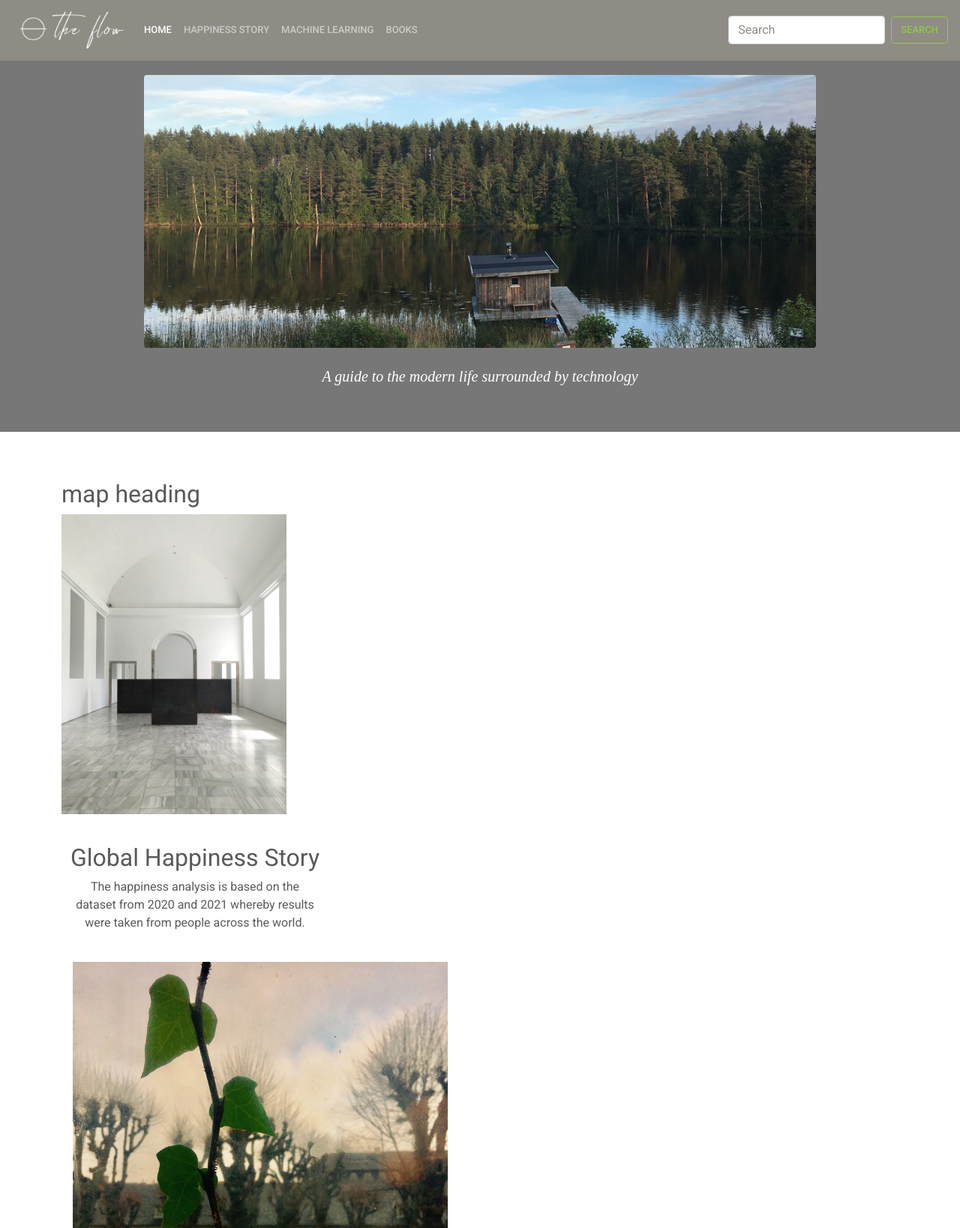
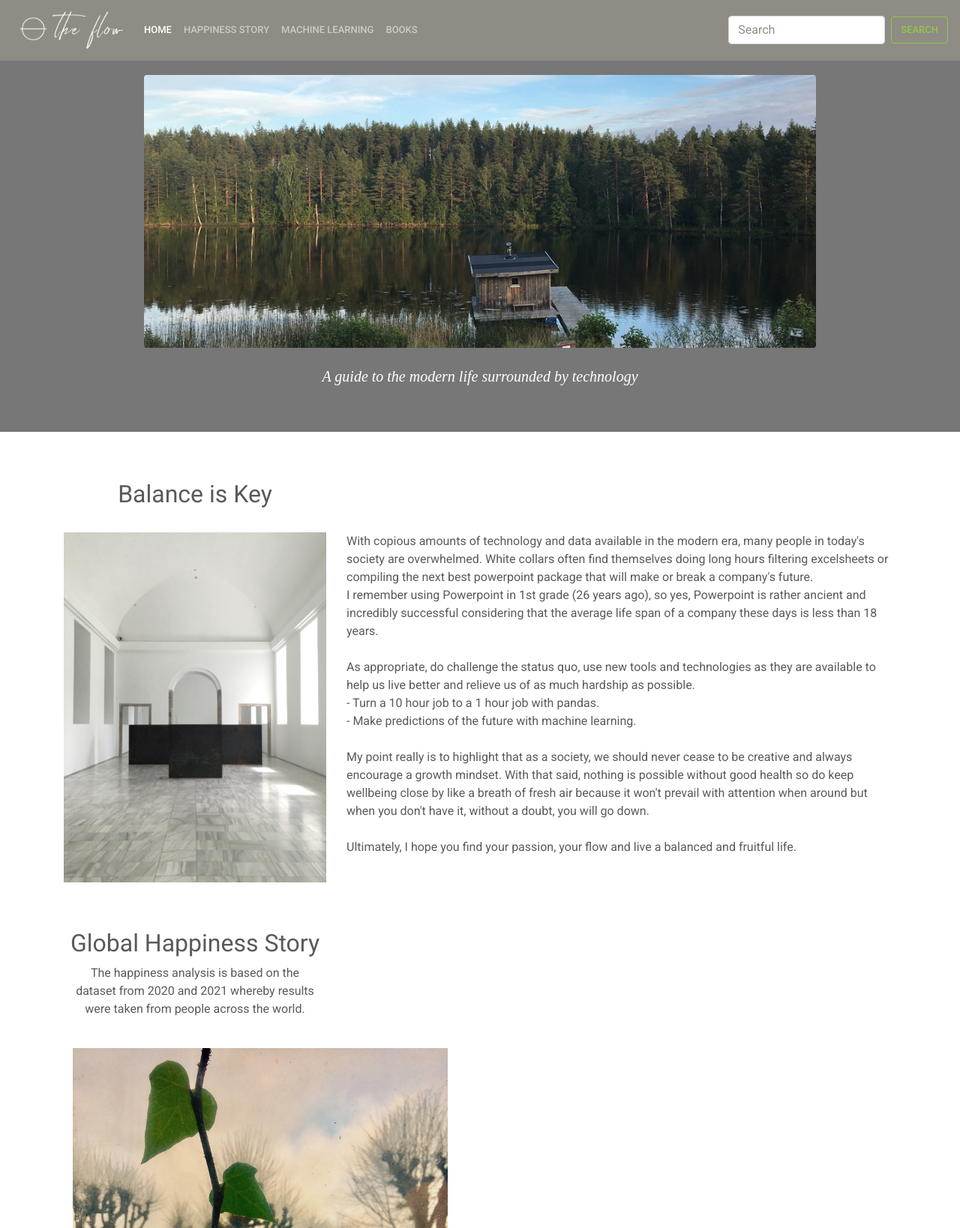
Before and after one commit to annabelcheong/project3, a Flask app: page / in a window 1280 px wide. Shown: the top 1638 px of the page at 75% size. Run offline with Flask 2, Linux system fonts and the light colour scheme; some libraries are stand-ins or nearby versions.

Commit message:
added personal paragraph

```diff
--- a/templates/index.html
+++ b/templates/index.html
@@ -236,15 +236,73 @@
     <!-- Three columns of text below the carousel -->
     <div class="row">
 
-      <div class="col-lg-12">
-        <h2>map heading</h2>
-      </div>
-
-      <div class="col-lg-12">
-        <img class="img-fluid" src="static/images/museo1.png" alt="Girl in a jacket" width="300" height="50">
+      <div class="col-lg-4">
+        <h2>Balance is Key</h2>
       </div>
 
     </div>
+
+    <div class="row">
+      <div class="col-lg-4">
+        <img class="img-fluid" src="static/images/museo1.png" alt="balance" width="350" height="80">
+      </div>
+
+      <div class="col-lg-8">
+        <p> With copious amounts of technology and data available in the modern era, many people in today's society
+          are overwhelmed. White collars often find themselves doing long hours filtering excelsheets or compiling the next best
+          powerpoint package that will make or break a company's future.
+          <br>
+          I remember using Powerpoint in 1st grade (26 years ago), so yes, Powerpoint is rather ancient and incredibly successful
+          considering that the average life span of a company these days is less than 18 years.
+          <br><br>
+          As appropriate, do challenge the status quo, use new tools and technologies as they are available to help us live better and relieve
+          us of as much hardship as possible. <br>
+          - Turn a 10 hour job to a 1 hour job with pandas. <br>
+          - Make predictions of the future with machine learning. <br>
+          <br>
+          My point really is to highlight that as a society, we should never cease to be creative and always encourage a growth mindset.
+          With that said, nothing is possible without good health so do keep wellbeing close by like a breath of fresh air because it won't
+          prevail with attention when around but when you don't have it, without a doubt, you will go down.
+          <br><br>
+          Ultimately, I hope you find your passion, your flow and live a balanced and fruitful life.
+
+
+
+
+
+
+
+
+
+
+
+
+<!--
+          However, as cliche as one knows, 'do everything in moderation' seems to still play a part in one's success.
+
+
+          This website is created with the best intentions to promote the co-existence of wellbeing and technology.
+          ... Understand what data can do, ultimately a form of technology when applied, to improve an individual's
+          quality of life.
+
+
+
+          However, with the right processes and tools implemented.  -->
+
+
+
+
+        </p>
+
+
+      </div>
+
+
+    </div>
+
+
+
+
 
       <!-- <div class="col-lg-12">
 
```
